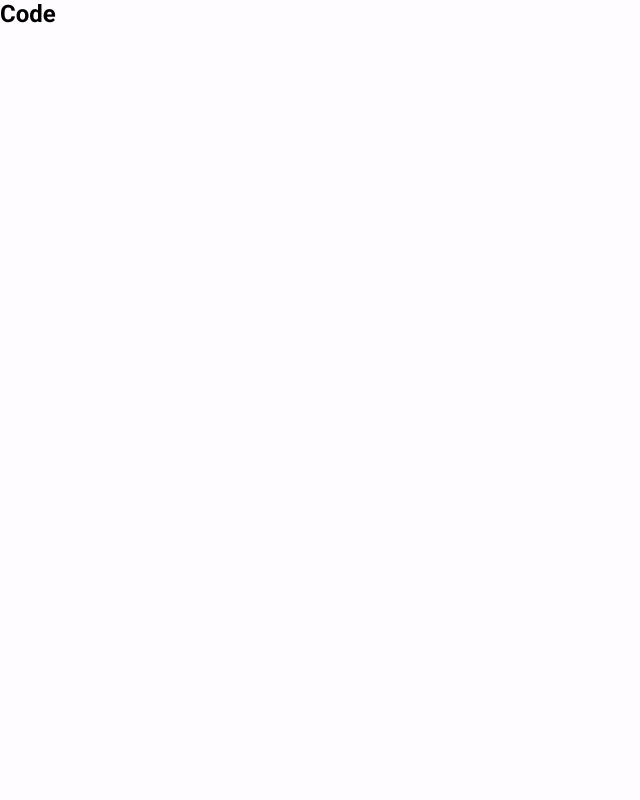
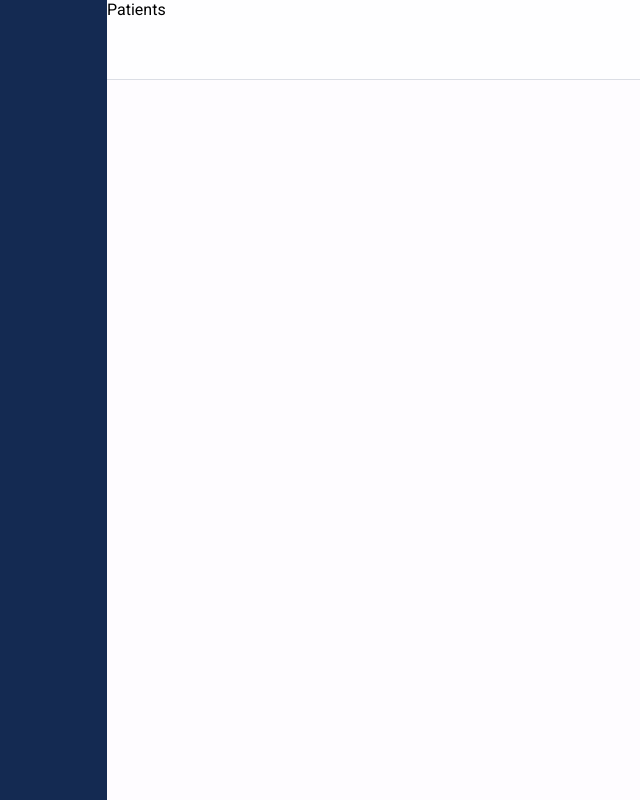
Before and after one commit to devpolatto/Pharma_Codesh_Challenge, a React (Create React App) app: page / in a window 1280 px wide. Shown: the whole page, without its empty margins (0-640 px from the left). Built offline with nearby package versions, Linux system fonts and the light colour scheme.

Commit message:
add Header

```diff
--- a/src/App.tsx
+++ b/src/App.tsx
@@ -1,11 +1,14 @@
+import Header from './components/Header';
 import LayoutGrid from './components/LayoutGrid';
+import SideBar from './components/SideBar';
 
 import GlobalStyles from './styles/Global';
 
 function App() {
   return (
     <LayoutGrid>
-      <h2>Code</h2>
+      <SideBar/>
+      <Header/>
       <GlobalStyles/>
     </LayoutGrid>
   );
--- /dev/null
+++ b/src/components/Header/index.tsx
@@ -0,0 +1,13 @@
+import React from 'react';
+
+import { Container } from './styles';
+
+const Header: React.FC = () => {
+  return(
+      <Container>
+          Patients
+      </Container>
+  );
+}
+
+export default Header;
--- /dev/null
+++ b/src/components/Header/styles.tsx
@@ -0,0 +1,9 @@
+import styled from 'styled-components';
+
+export const Container = styled.div`
+  grid-area: HR;
+
+  background-color: var(--background-header);
+
+  border-bottom: 1px solid rgba(20, 42, 82, 0.15);
+`;
```
